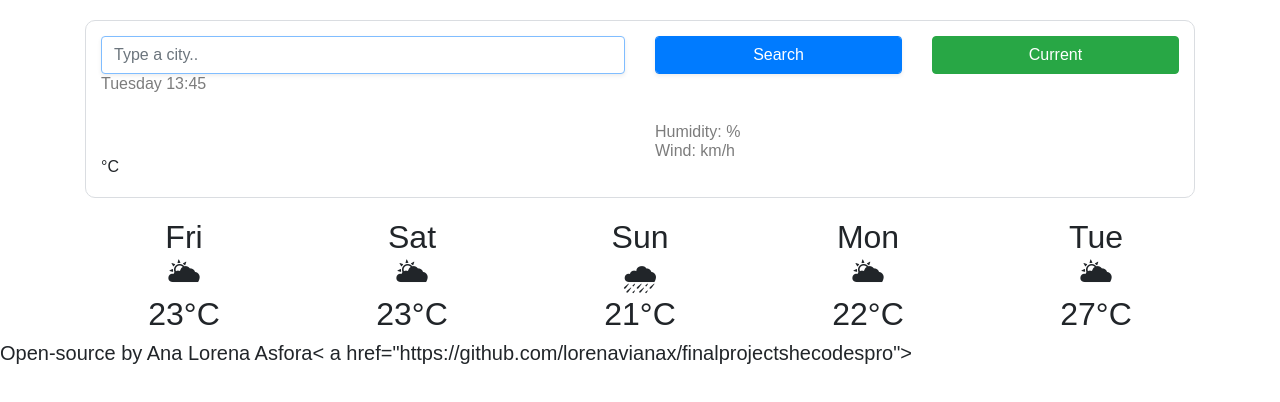
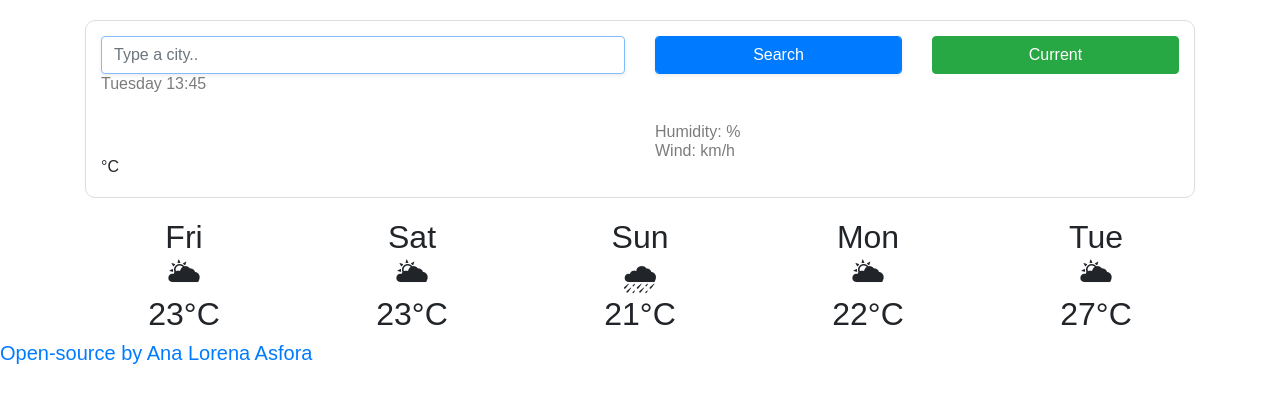
Before and after one commit to lorenavianax/finalprojectshecodespro, a plain HTML site: page index.html in a window 1280 px wide. Drawn offline with nearby package versions, Linux system fonts and the light colour scheme; files that its build step writes are made by us from their sources; no server answers; files whose address does not match are found by name.

Commit message:
update error

```diff
--- a/index.html
+++ b/index.html
@@ -81,7 +81,11 @@
         </div>
       </div>
     </h2>
-    <h5>Open-source by Ana Lorena Asfora< a href="https://github.com/lorenavianax/finalprojectshecodespro"></a> </h5>
+    <h5>
+      <a href="https://github.com/lorenavianax/finalprojectshecodespro"
+        >Open-source by Ana Lorena Asfora</a
+      >
+    </h5>
     <script src="src/index.js"></script>
   </body>
 </html>
```
